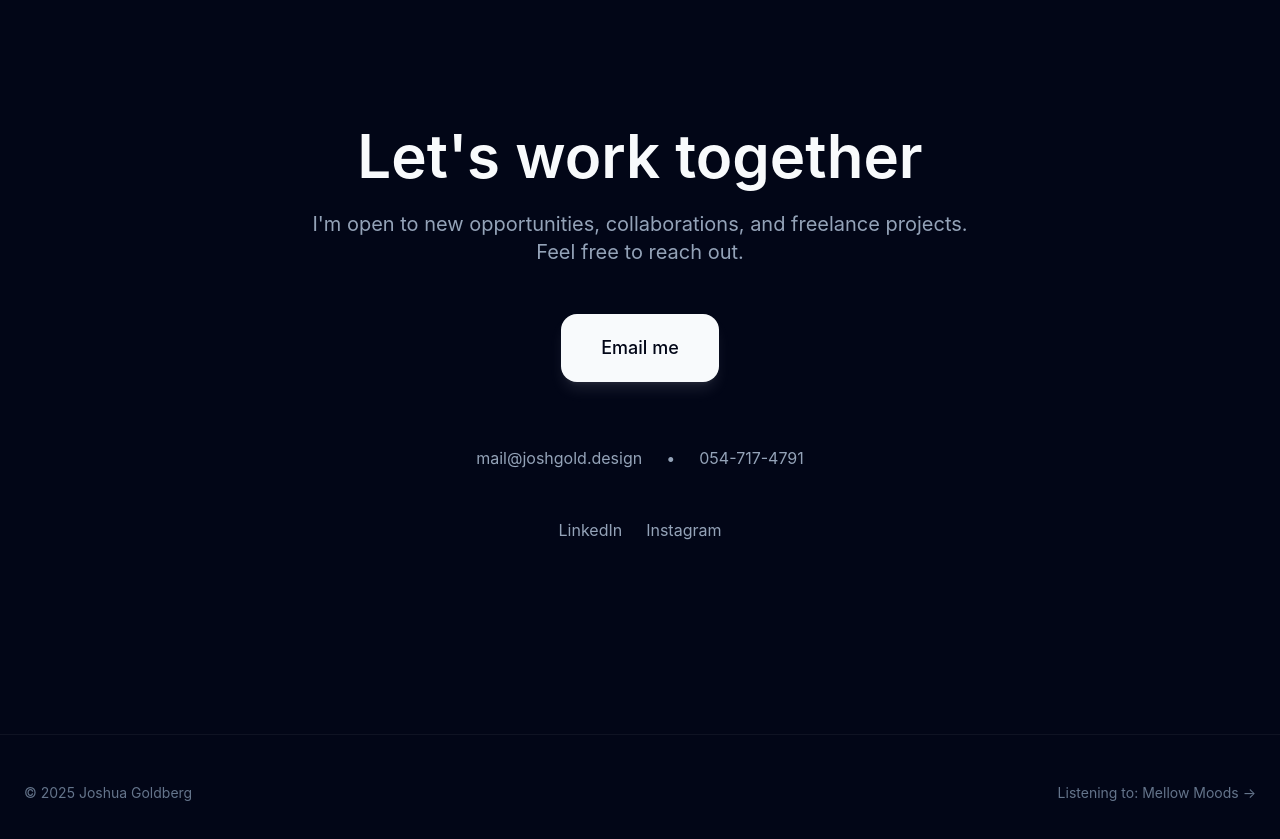
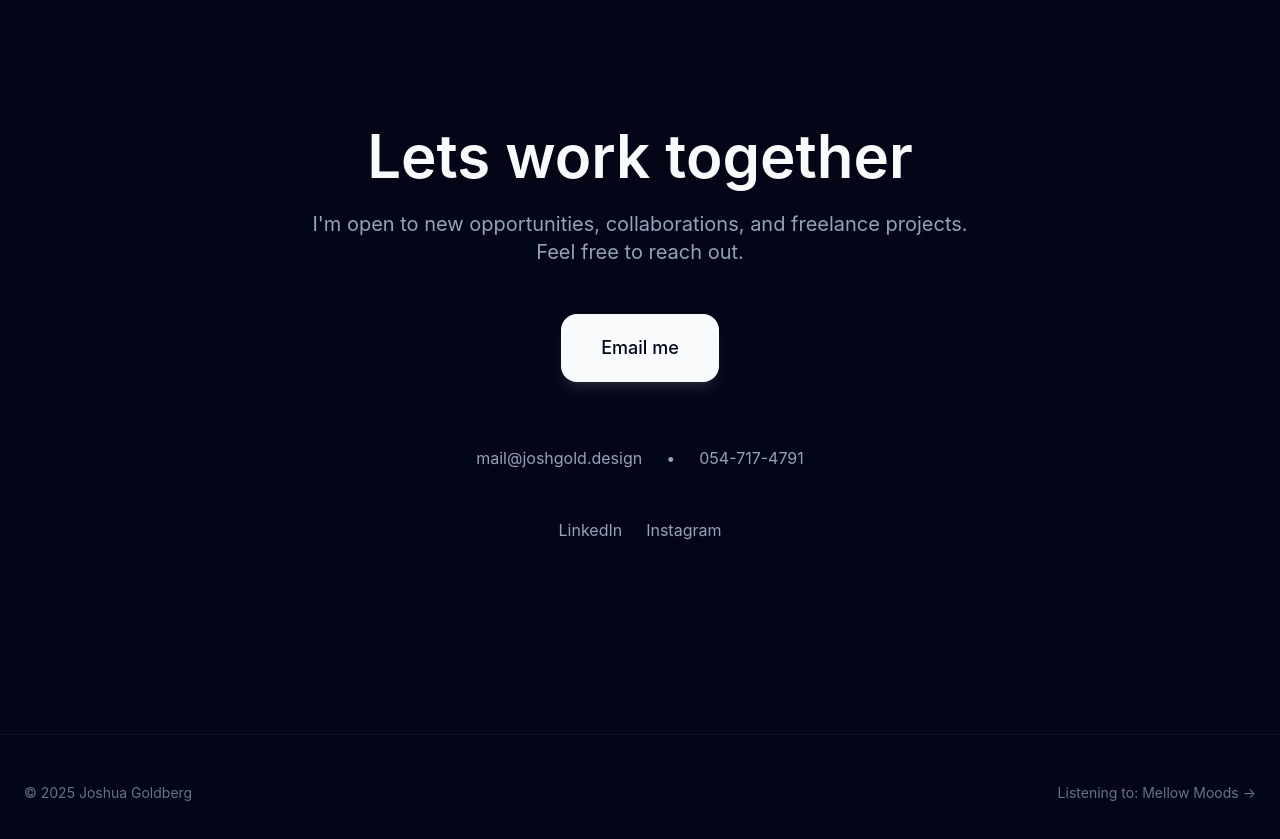
Before and after one commit to shukigold/portfolio, a Next.js app: page / in a window 1280 px wide. Shown: the part 3020-3859 px from the top of the page. Built offline with nearby package versions, Linux system fonts and the light colour scheme.

Commit message:
Fix ESLint apostrophe issue (escaped entities and disabled rule)

```diff
--- a/components/AboutSection.tsx
+++ b/components/AboutSection.tsx
@@ -1,4 +1,5 @@
 "use client";
+/* eslint-disable react/no-unescaped-entities */
 
 import { motion } from "framer-motion";
 import { useInView } from "framer-motion";
--- a/components/ContactSection.tsx
+++ b/components/ContactSection.tsx
@@ -1,4 +1,5 @@
 "use client";
+/* eslint-disable react/no-unescaped-entities */
 
 import { motion } from "framer-motion";
 import { useInView } from "framer-motion";
@@ -21,7 +22,7 @@ export default function ContactSection() {
           transition={{ duration: 0.8 }}
         >
           <h2 className="text-5xl md:text-6xl font-semibold mb-6">
-            Let&apos;s work together
+            Lets work together
           </h2>
           <p className="text-xl text-slate-400 mb-12 max-w-2xl mx-auto">
           I&apos;m open to new opportunities, collaborations, and freelance
```
